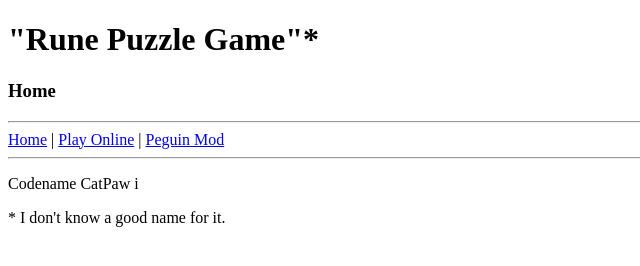
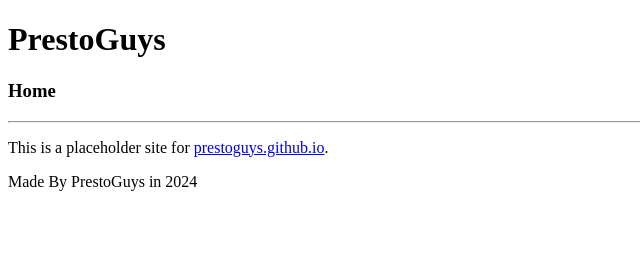
Before and after one commit to PrestoGuys/prestoguys.github.io, a plain HTML site: page index.html in a window 1280 px wide. Shown: the whole page, without its empty margins (0-640 px from the left). Drawn offline with Linux system fonts and the light colour scheme.

Commit message:
Placeholder

```diff
--- a/index.html
+++ b/index.html
@@ -15,12 +15,10 @@
 
     </head>
 
-
-
     <body>
 
         <h1>
-            "Rune Puzzle Game"*
+            PrestoGuys
         </h1>
 
         <h3>
@@ -29,24 +27,14 @@
 
         <hr>
 
-        <a href="./index.html">Home</a>
-         |
-        <a href="https://penguinmod.com/">Play Online</a>
-         |
-        <a href="https://penguinmod.com/">Peguin Mod</a>
-
-        <hr>
+        <p>
+		This is a placeholder site for <a href="https://prestoguys.github.io">prestoguys.github.io</a>.
+        </p>
 
         <p>
-			Codename CatPaw i
+            Made By PrestoGuys in 2024
         </p>
-
-		<footer>
-			* I don't know a good name for it.
-		</footer>
 
     </body>
 
 </html>
-
-<!--⋘ ⋙-->
```
